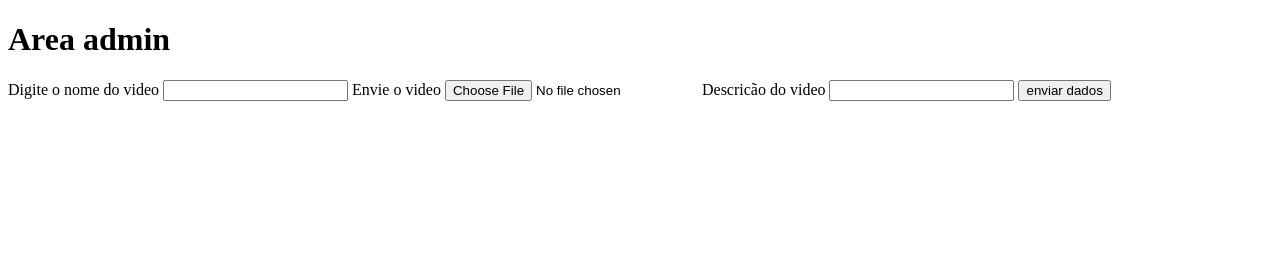
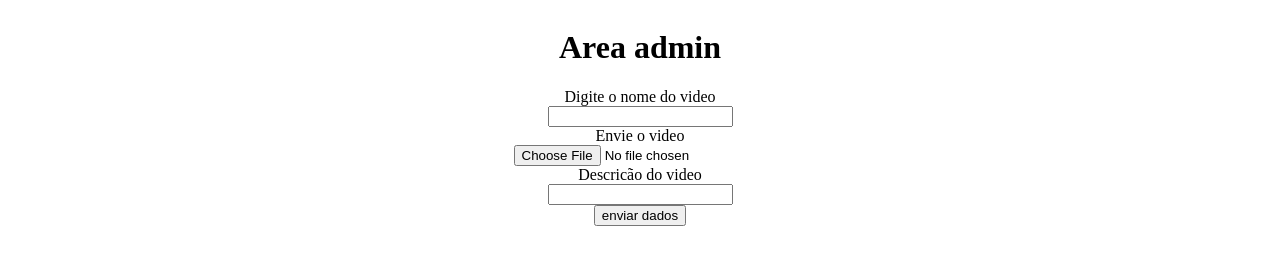
Before and after one commit to FlavioUser222/Projeto-PI, a plain HTML site: page src/index.html in a window 1280 px wide. Drawn offline with Linux system fonts and the light colour scheme.

Commit message:
Update index.html

```diff
--- a/src/index.html
+++ b/src/index.html
@@ -6,7 +6,30 @@
     <meta name="viewport" content="width=device-width, initial-scale=1.0">
     <title>Document</title>
 </head>
+<style>
+    .container{
+        display: flex;
+        flex-direction: column;
+        align-items: center;
+    }
+    .content{
+        display: flex;
+        flex-direction: column;
+        align-items: center;
 
+
+    }
+
+
+
+
+
+
+
+
+
+
+</style>
 <body>
     <div class="container" id="container">
         <div class="content" id="content">
```
